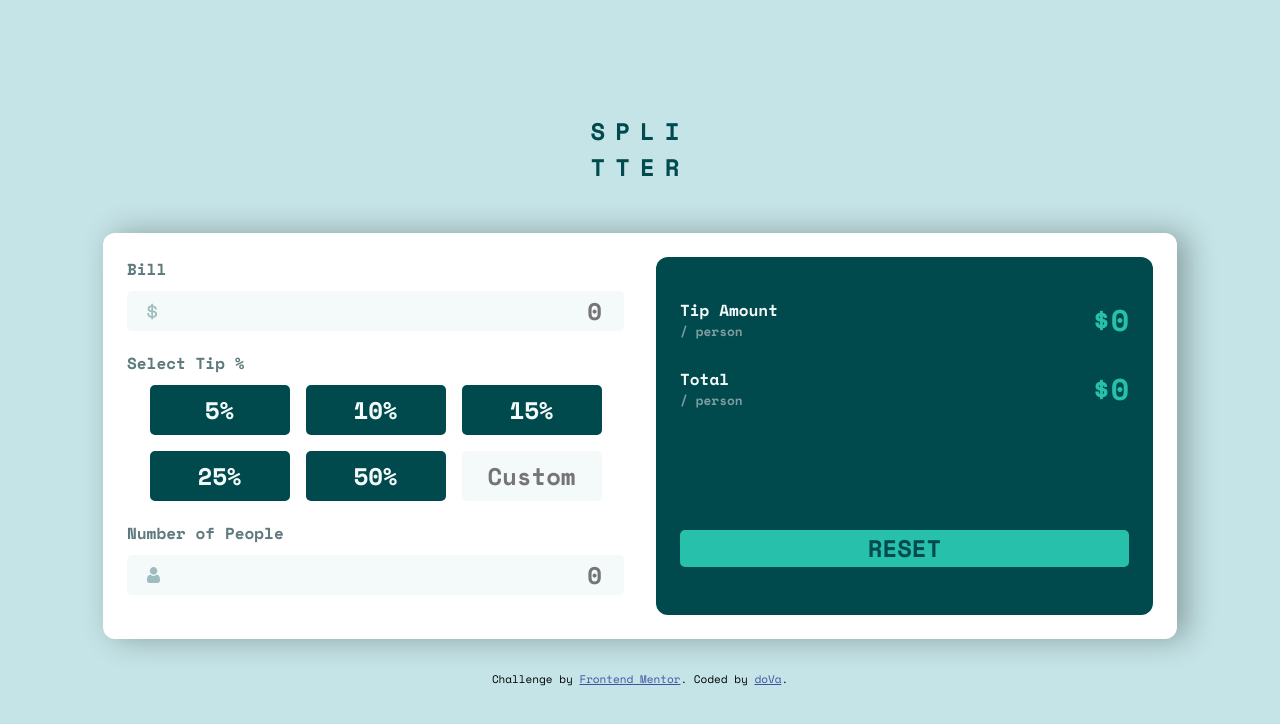
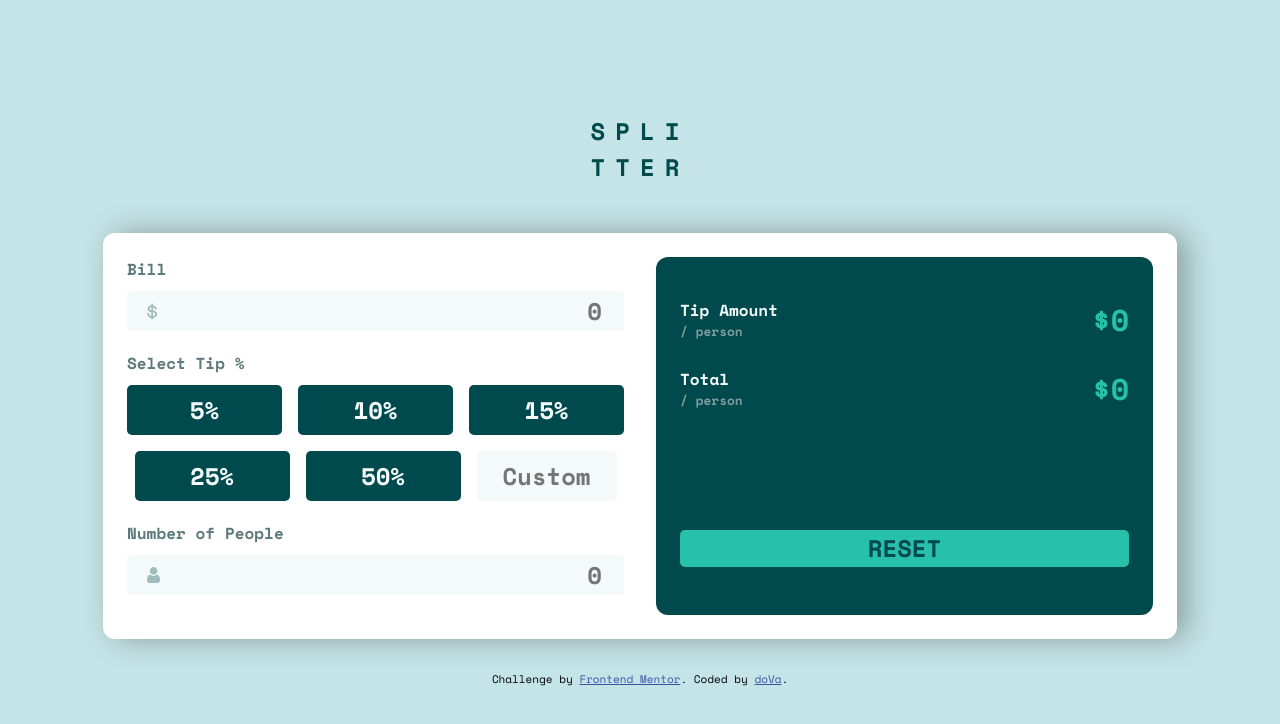
Before and after one commit to do-Va/FrontendMentor-tip-calculator-app-main, a React (Create React App) app: page / in a window 1280 px wide. Shown: the top 724 px of the page. Built offline with nearby package versions, Linux system fonts and the light colour scheme.

Commit message:
Update Button width

```diff
--- a/src/components/Form/Button.js
+++ b/src/components/Form/Button.js
@@ -19,6 +19,10 @@ const Wrapper = styled.button`
     background: var(--clr-strong-f);
     color: var(--clr-secondary-bg);
   }
+
+  @media only screen and (min-width: 375px) {
+    width: 155px;
+  }
 `;
 
 export default Button;
```
